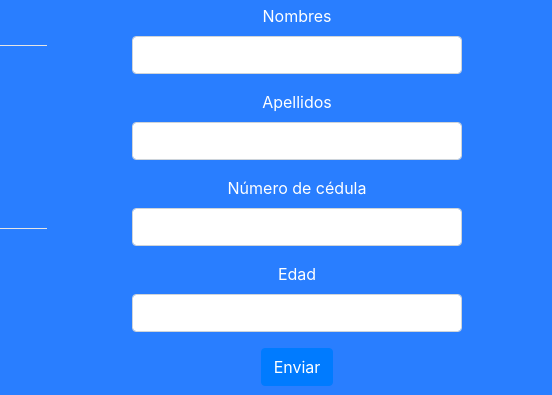
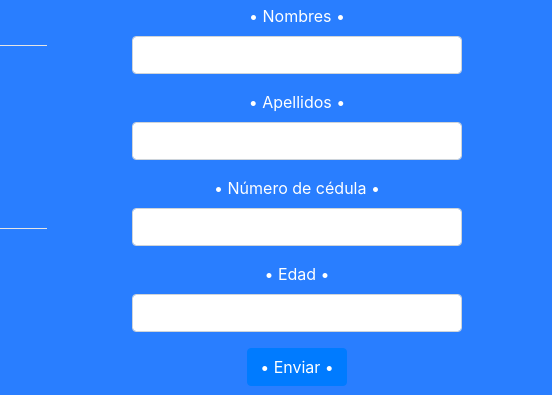
Before and after one commit to andressanchez768/actividad5delaunidad2, a plain HTML site: page index.html in a window 1280 px wide. Shown: the part 2588-2983 px from the top of the page, 728-1280 px from the left. Drawn offline with nearby package versions, Linux system fonts and the light colour scheme.

Commit message:
Agregar las viñetas en index

```diff
--- a/index.html
+++ b/index.html
@@ -227,23 +227,23 @@
         <div class="formulario">
             <form>
                 <div class="form-group text-white">
-                  <label for="exampleInputEmail1">Nombres</label>
+                  <label for="exampleInputEmail1">• Nombres •</label>
                   <input type="email" class="form-control" id="exampleInputEmail1" aria-describedby="emailHelp">
 
                 </div>
                 <div class="form-group text-white">
-                  <label for="exampleInputPassword1">Apellidos</label>
+                  <label for="exampleInputPassword1">• Apellidos •</label>
                   <input type="password" class="form-control" id="exampleInputPassword1">
                 </div>
                 <div class="form-group text-white">
-                    <label for="exampleInputPassword1">Número de cédula</label>
+                    <label for="exampleInputPassword1">• Número de cédula •</label>
                     <input type="password" class="form-control" id="exampleInputPassword1">
                   </div>
                   <div class="form-group text-white">
-                    <label for="exampleInputPassword1">Edad</label>
+                    <label for="exampleInputPassword1">• Edad •</label>
                     <input type="password" class="form-control" id="exampleInputPassword1">
                   </div>
-                <button type="submit" class="btn btn-primary text-white">Enviar</button>
+                <button type="submit" class="btn btn-primary text-white">• Enviar •</button>
               </form>
         </div>
     </div>
```
